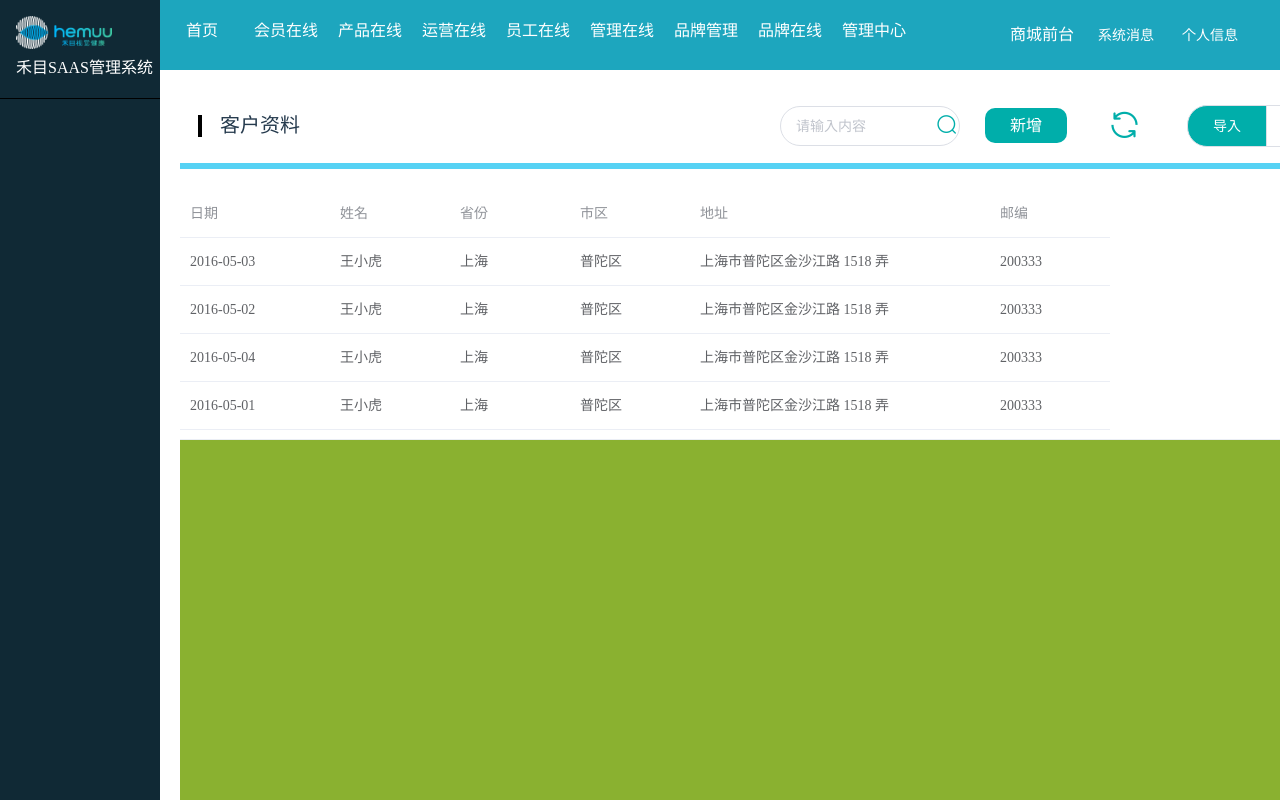
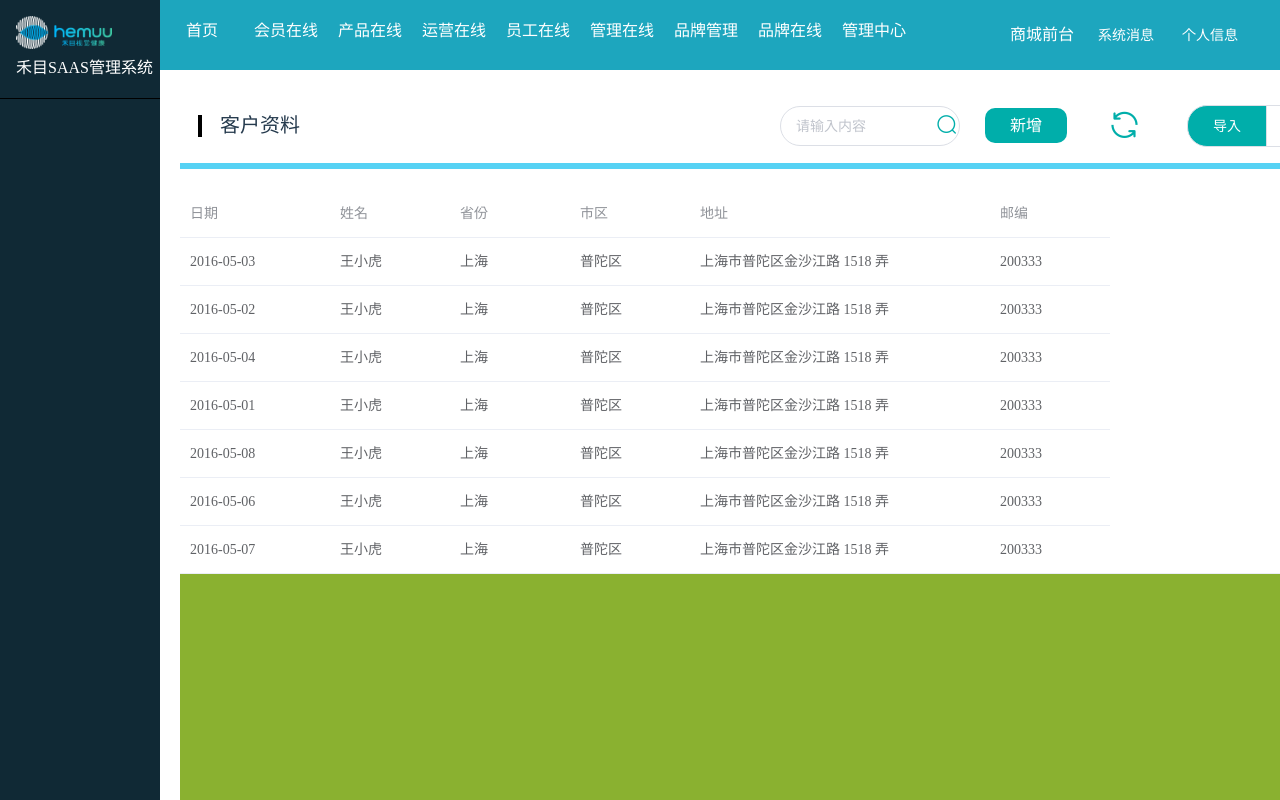
Before and after one commit to Janmdis/shopSystem, a Vue app in the folder BusinessCityBackstageSystem/: page /member in a window 1280 px wide. Built offline with nearby package versions, Linux system fonts and the light colour scheme; a small style sheet from the web is missing.

Commit message:
更新代码

```diff
--- a/BusinessCityBackstageSystem/src/components/view/Member/Member.vue
+++ b/BusinessCityBackstageSystem/src/components/view/Member/Member.vue
@@ -20,7 +20,7 @@
             <el-table
                 :data="tableData3"
                 style="width: 100%"
-                height="250">
+                height="100%">
                 <el-table-column
                 fixed
                 prop="date"
@@ -28,6 +28,7 @@
                 width="150">
                 </el-table-column>
                 <el-table-column
+                fixed
                 prop="name"
                 label="姓名"
                 width="120">
```
